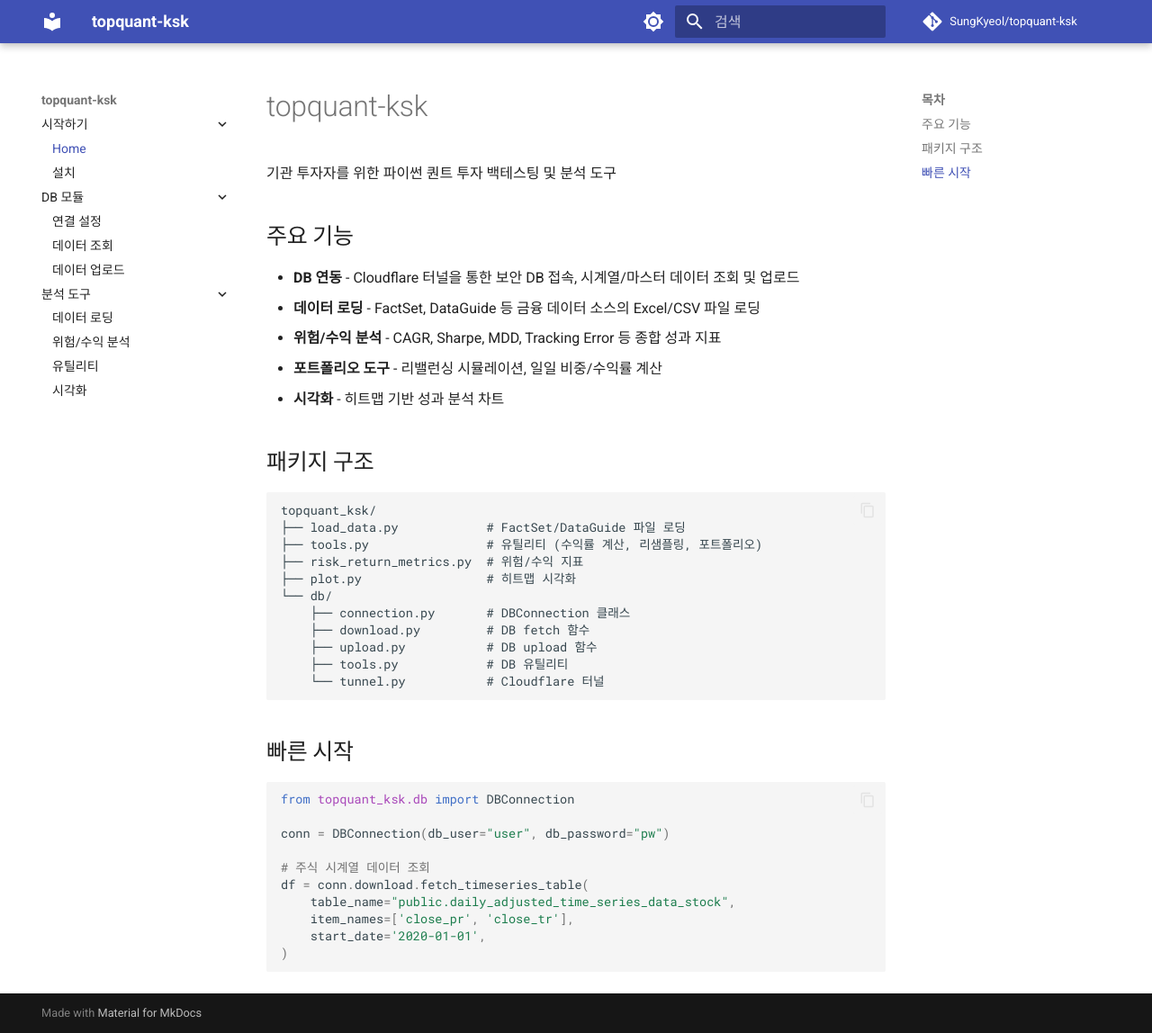
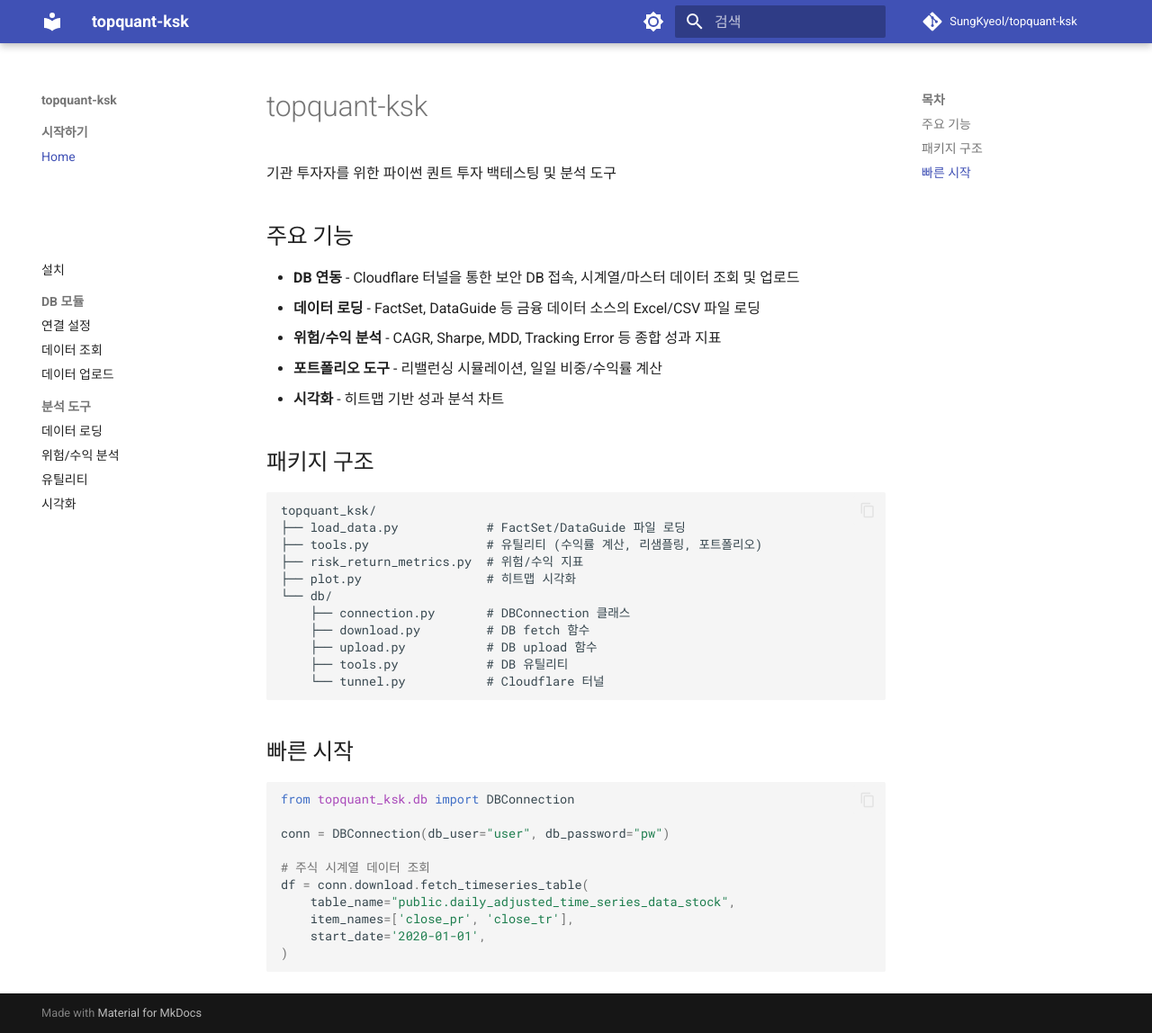
Before and after one commit to SungKyeol/topquant-ksk, an MkDocs documentation site: the page built from docs/index.md, in a window 1280 px wide and 1148 px high. Shown: the whole window at 90% size. Built offline with MkDocs 1.6.1 and Material for MkDocs 9.7.7, drawn with Linux system fonts in a browser that asks for light colours; comment, search, counter and statistics services are not loaded.

Commit message:
Force all nav sections to stay expanded via custom CSS
Co-Authored-By: Claude Opus 4.6 (1M context) <noreply@anthropic.com>

```diff
--- /dev/null
+++ b/docs/stylesheets/extra.css
@@ -0,0 +1,7 @@
+/* 모든 nav 섹션 항상 펼침 */
+.md-nav__toggle ~ .md-nav {
+  display: block !important;
+}
+.md-nav__toggle {
+  display: none;
+}
--- a/mkdocs.yml
+++ b/mkdocs.yml
@@ -22,8 +22,12 @@ theme:
         name: 라이트 모드
   features:
     - content.code.copy
+    - navigation.sections
     - navigation.expand
     - search.highlight
+
+extra_css:
+  - stylesheets/extra.css
 
 markdown_extensions:
   - pymdownx.highlight:
```
